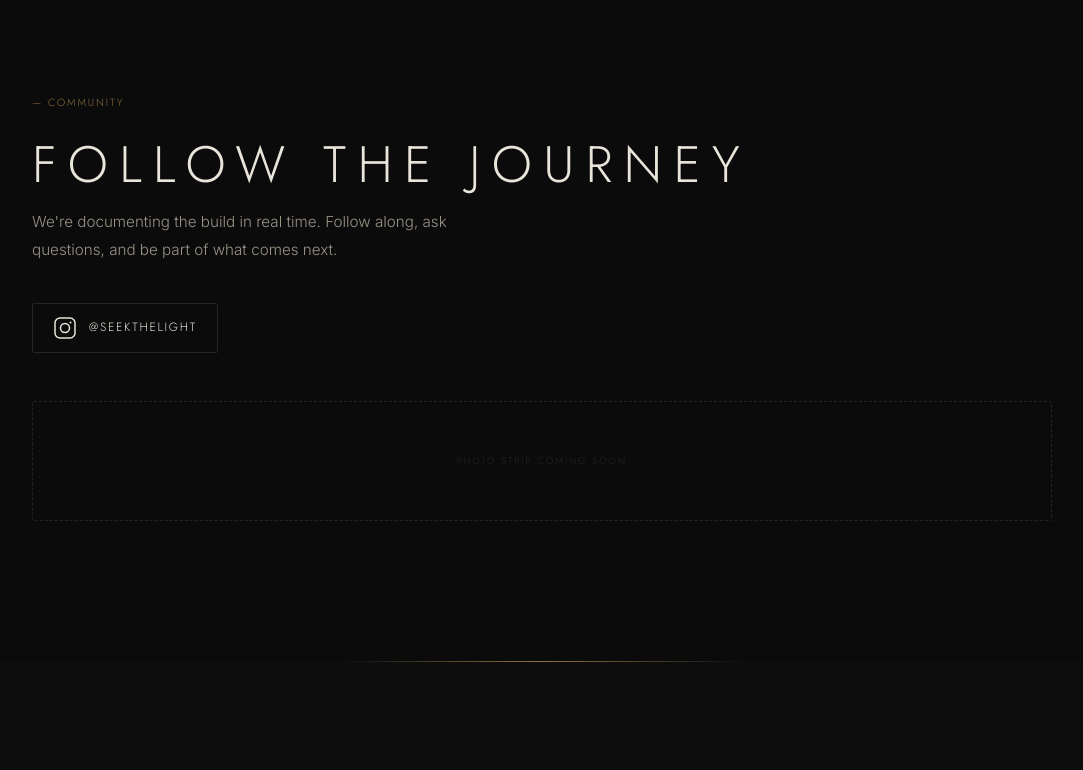
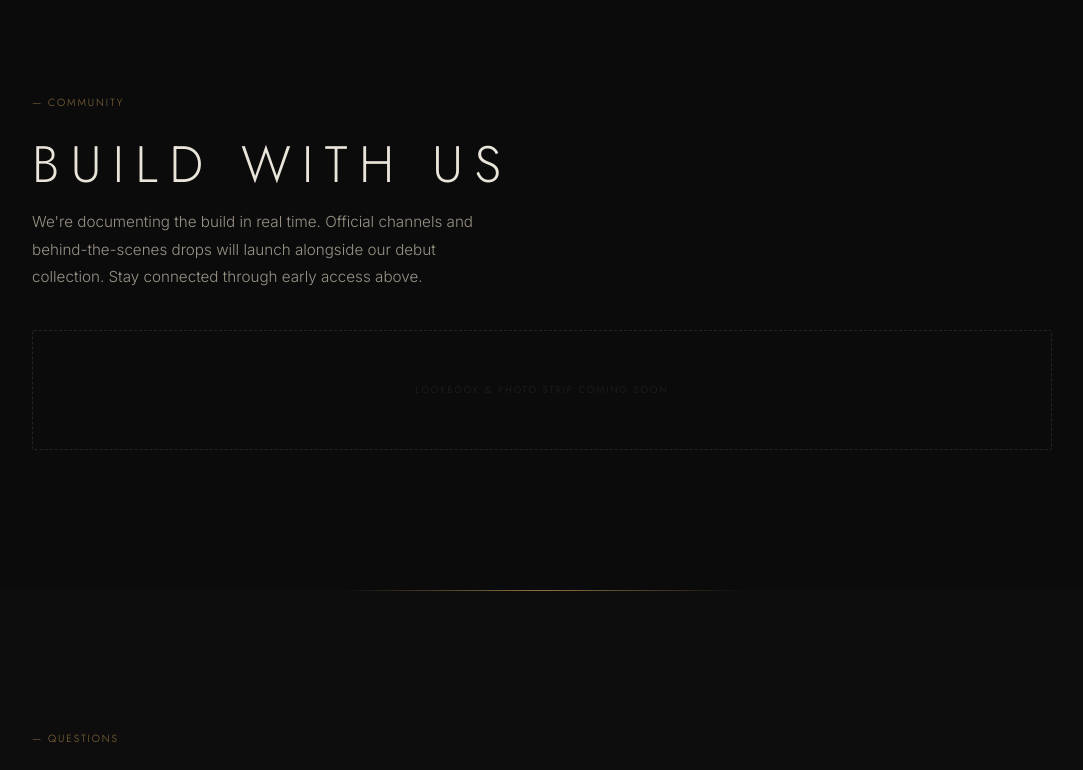
Before and after one commit to anandhureji/seekthelight_landing_page, a plain HTML site: page index.html in a window 1280 px wide. Shown: the part 4320-5090 px from the top of the page, without its empty margins (98-1181 px from the left). Drawn offline with Linux system fonts and the light colour scheme.

Commit message:
Remove placeholder Instagram handle and update contact email to wbelieve2027@gmail.com

```diff
--- a/config.js
+++ b/config.js
@@ -13,9 +13,7 @@ const CONFIG = {
   brand: {
     name: "SEEK THE LIGHT",
     tagline: "We Believe",
-    email: "hello@seekthelight.com",           // ← replace with real email
-    instagram: "@seekthelight",                 // ← replace with real handle
-    instagramUrl: "https://instagram.com/seekthelight", // ← replace with real URL
+    email: "wbelieve2027@gmail.com",
     copyright: "© 2025 SEEK THE LIGHT. All rights reserved.",
   },
 
--- a/index.html
+++ b/index.html
@@ -227,22 +227,13 @@
     <div class="container community__inner">
 
       <div class="section__label" aria-hidden="true">— Community</div>
-      <h2 id="community-heading" class="section__heading">FOLLOW THE JOURNEY</h2>
-      <p class="community__sub">We're documenting the build in real time. Follow along, ask questions, and be part of what comes next.</p>
-
-      <a id="instagram-link" href="" target="_blank" rel="noopener noreferrer" class="community__ig-link" aria-label="Follow us on Instagram">
-        <svg class="community__ig-icon" width="24" height="24" viewBox="0 0 24 24" fill="none" aria-hidden="true">
-          <rect x="2" y="2" width="20" height="20" rx="5" ry="5" stroke="currentColor" stroke-width="1.5"/>
-          <circle cx="12" cy="12" r="4.5" stroke="currentColor" stroke-width="1.5"/>
-          <circle cx="17.5" cy="6.5" r="1" fill="currentColor"/>
-        </svg>
-        <span id="instagram-handle" class="community__ig-handle"></span>
-      </a>
+      <h2 id="community-heading" class="section__heading">BUILD WITH US</h2>
+      <p class="community__sub">We're documenting the build in real time. Official channels and behind-the-scenes drops will launch alongside our debut collection. Stay connected through early access above.</p>
 
       <!-- Future photo strip placeholder -->
       <div class="community__photo-strip" aria-label="Photo strip — coming soon">
         <div class="photo-strip__placeholder">
-          <span>Photo strip coming soon</span>
+          <span>Lookbook & Photo Strip Coming Soon</span>
         </div>
       </div>
 
@@ -283,11 +274,6 @@
           <a id="footer-email" href="" class="footer__link"></a>
         </div>
 
-        <div class="footer__col">
-          <p class="footer__col-label">Follow</p>
-          <a id="footer-ig" href="" target="_blank" rel="noopener noreferrer" class="footer__link"></a>
-        </div>
-
         <div class="footer__col footer__col--wide">
           <p class="footer__privacy">
             We only use your email and responses to improve the brand and notify you of the launch. We will never sell your data or add you to unrelated lists.
--- a/main.js
+++ b/main.js
@@ -73,23 +73,12 @@ function populateConfig() {
   if (incentLabel) incentLabel.textContent  = feedback.incentiveLabel;
   if (incentVal)   incentVal.textContent    = feedback.incentive;
 
-  // Community / Instagram
-  const igLink   = $('#instagram-link');
-  const igHandle = $('#instagram-handle');
-  if (igLink)   igLink.href          = brand.instagramUrl;
-  if (igHandle) igHandle.textContent = brand.instagram;
-
   // Footer
   const footerEmail = $('#footer-email');
-  const footerIg    = $('#footer-ig');
   const footerCopy  = $('#footer-copyright');
   if (footerEmail) {
     footerEmail.href        = `mailto:${brand.email}`;
     footerEmail.textContent = brand.email;
-  }
-  if (footerIg) {
-    footerIg.href        = brand.instagramUrl;
-    footerIg.textContent = brand.instagram;
   }
   if (footerCopy) footerCopy.textContent = brand.copyright;
 }
--- a/style.css
+++ b/style.css
@@ -997,7 +997,7 @@ ul, ol {
 
 .footer__columns {
   display: grid;
-  grid-template-columns: 1fr 1fr 2fr;
+  grid-template-columns: 1fr 2fr;
   gap: 40px;
 }
 
```
Also changed, not shown: 1 other file.
